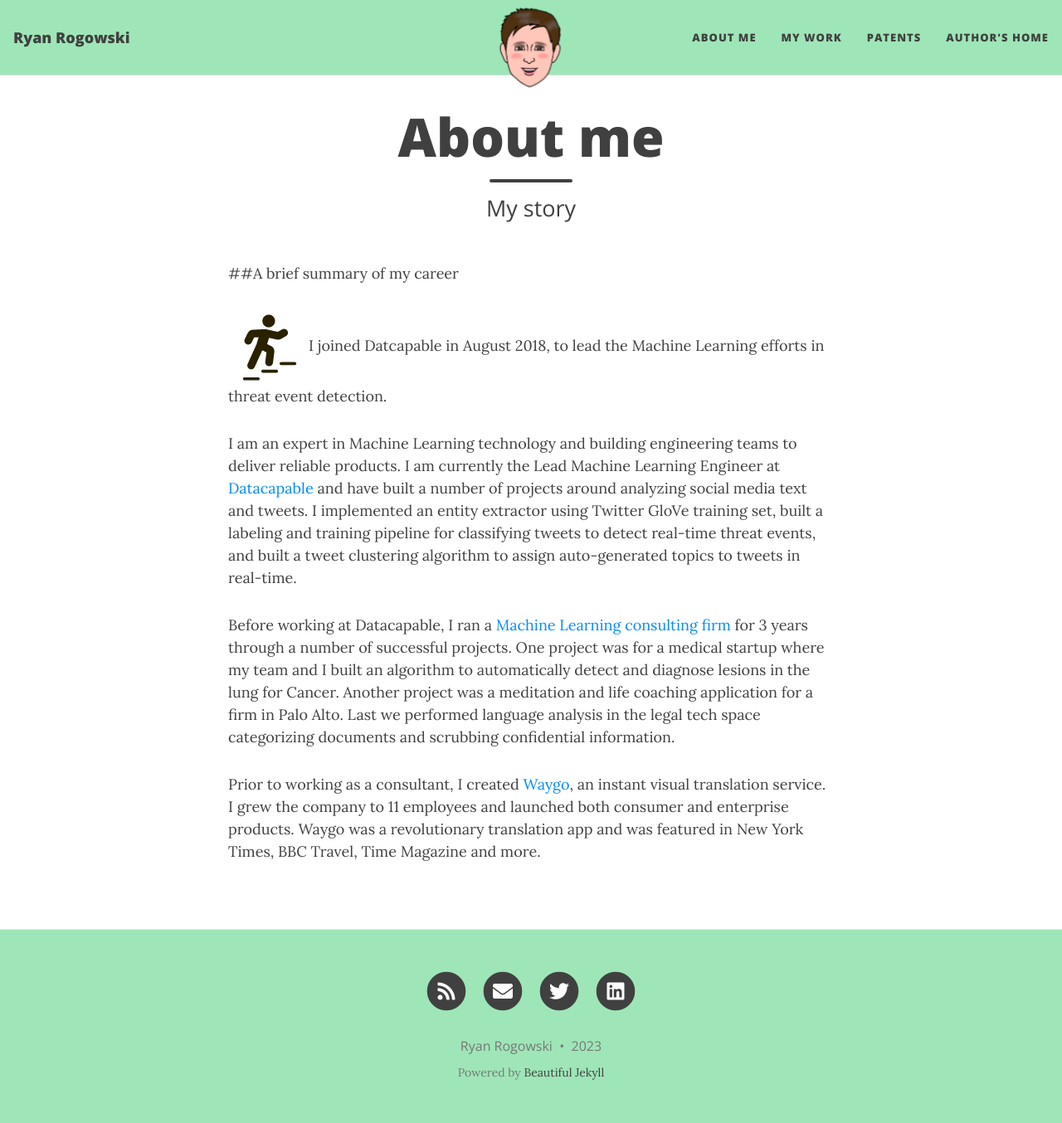
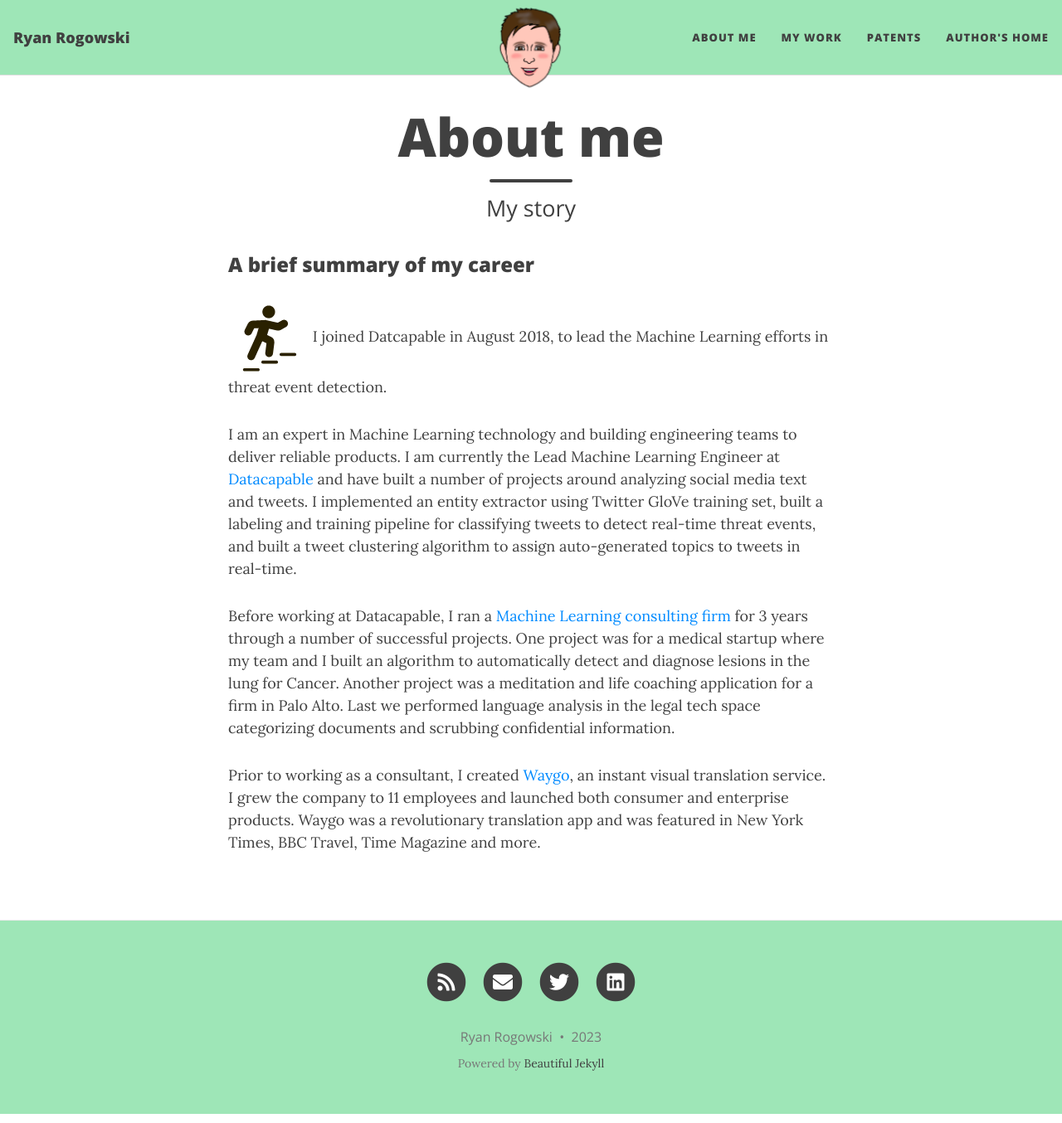
Before and after one commit to RyanRogowski/RyanRogowski.github.io, a Jekyll site: the page built from aboutme.md, in a window 1280 px wide and 1354 px high. Shown: the whole window at 83% size. Built offline with Jekyll 4.4.1, drawn with Linux system fonts in a browser that asks for light colours; nearby versions of some CDN libraries.

```diff
--- a/aboutme.md
+++ b/aboutme.md
@@ -4,9 +4,9 @@ title: About me
 subtitle: My story
 ---
 
-##A brief summary of my career
+### A brief summary of my career
 
-![career](/assets/img/career.png)I joined Datcapable in August 2018, to lead the Machine Learning efforts in threat event detection.
+![career](/assets/img/career.png) I joined Datcapable in August 2018, to lead the Machine Learning efforts in threat event detection.
 
 I am an expert in Machine Learning technology and building engineering teams to deliver reliable products. I am currently the Lead Machine Learning Engineer at [Datacapable](http://www.datacapable.com/) and have built a number of projects around analyzing social media text and tweets. I implemented an entity extractor using Twitter GloVe training set, built a labeling and training pipeline for classifying tweets to detect real-time threat events, and built a tweet clustering algorithm to assign auto-generated topics to tweets in real-time.
 
```
